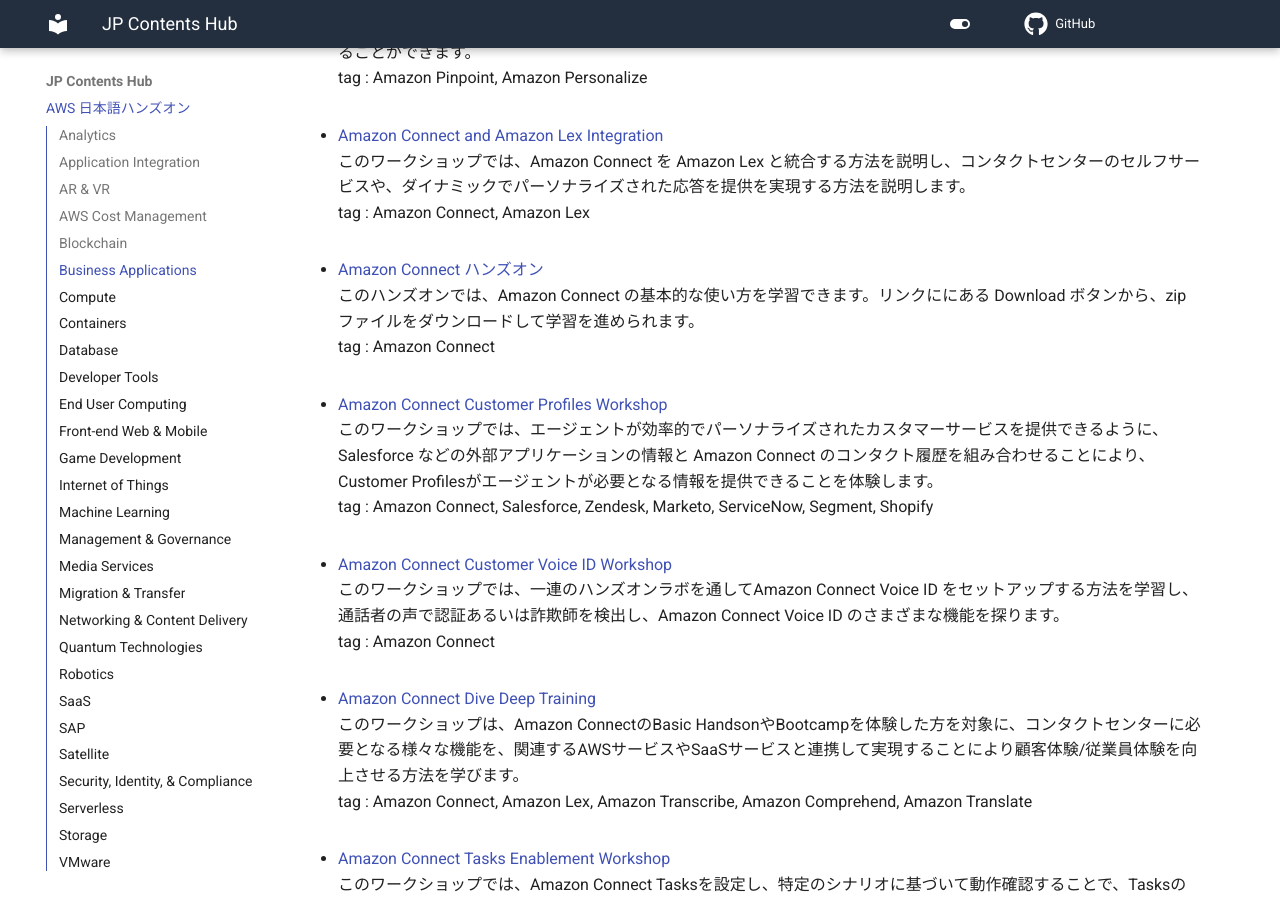
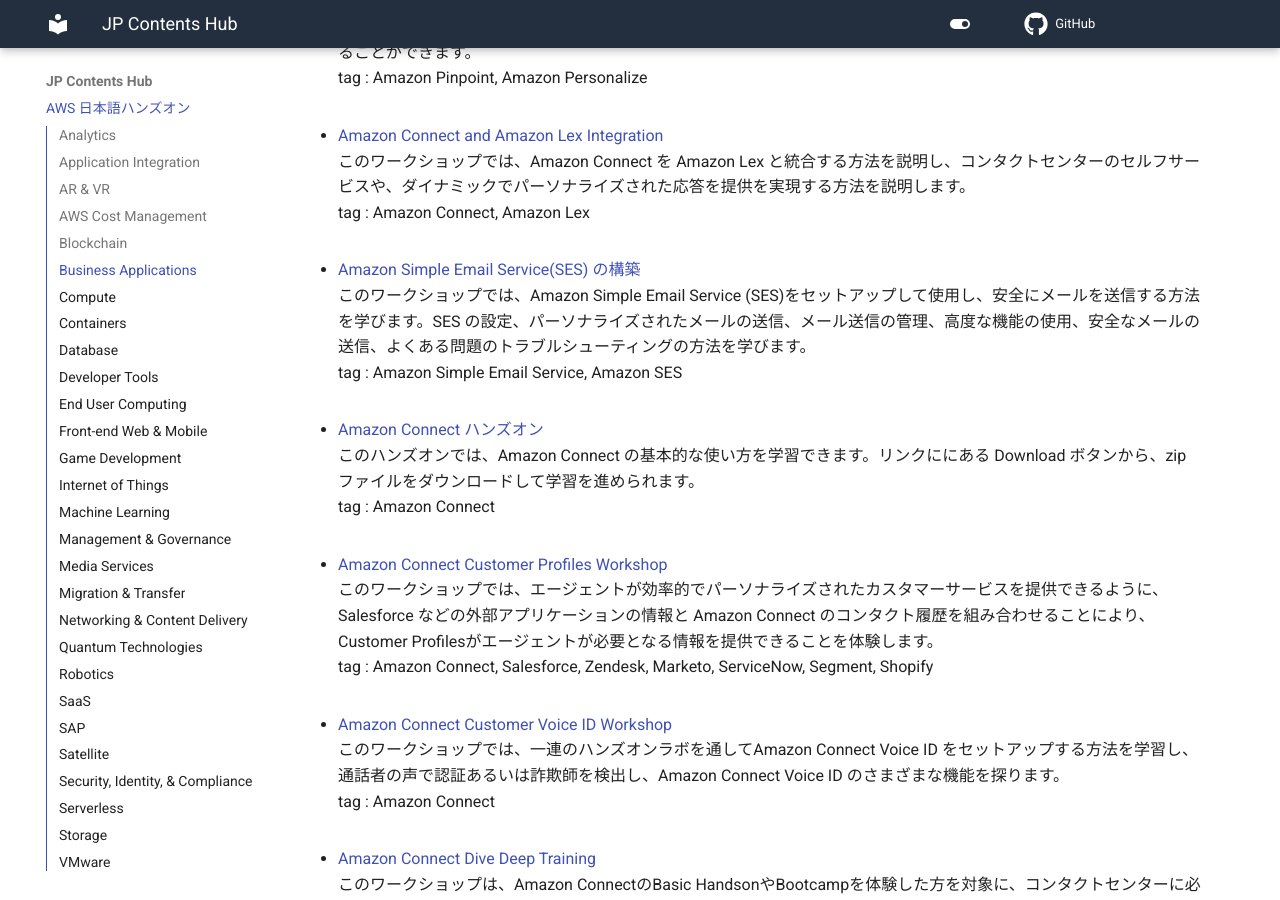
Before and after one commit to aws-samples/jp-contents-hub, an MkDocs documentation site: the page built from content/index.md, in a window 1280 px wide and 900 px high, scrolled down 6108 px. Built offline with MkDocs 1.6.1 and Material for MkDocs 9.7.7, drawn with Linux system fonts in a browser that asks for light colours; comment, search, counter and statistics services are not loaded.

Commit message:
add: 新規ハンズオンコンテンツ追加

```diff
--- a/content/index.md
+++ b/content/index.md
@@ -158,6 +158,10 @@
 - <a href="https://catalog.workshops.aws/amazon-connect-lex-integration/ja-JP" target="_blank" onclick="sendClickCount()" onauxclick="sendClickCount()">Amazon Connect and Amazon Lex Integration</a>
 このワークショップでは、Amazon Connect を Amazon Lex と統合する方法を説明し、コンタクトセンターのセルフサービスや、ダイナミックでパーソナライズされた応答を提供を実現する方法を説明します。
 tag : Amazon Connect, Amazon Lex
+
+- <a href="https://catalog.workshops.aws/build-with-simple-email-service/ja-JP" target="_blank" onclick="sendClickCount()" onauxclick="sendClickCount()">Amazon Simple Email Service(SES) の構築</a>
+このワークショップでは、Amazon Simple Email Service (SES)をセットアップして使用し、安全にメールを送信する方法を学びます。SES の設定、パーソナライズされたメールの送信、メール送信の管理、高度な機能の使用、安全なメールの送信、よくある問題のトラブルシューティングの方法を学びます。
+tag : Amazon Simple Email Service, Amazon SES
 
 - <a href="https://github.com/harunobukameda/Amazon-Connect-Handson/blob/master/connecthandson%20.zip" target="_blank" onclick="sendClickCount()" onauxclick="sendClickCount()">Amazon Connect ハンズオン</a>
 このハンズオンでは、Amazon Connect の基本的な使い方を学習できます。リンクににある Download ボタンから、zip ファイルをダウンロードして学習を進められます。
```
Also changed, not shown: README.md (+5 -0 lines).
